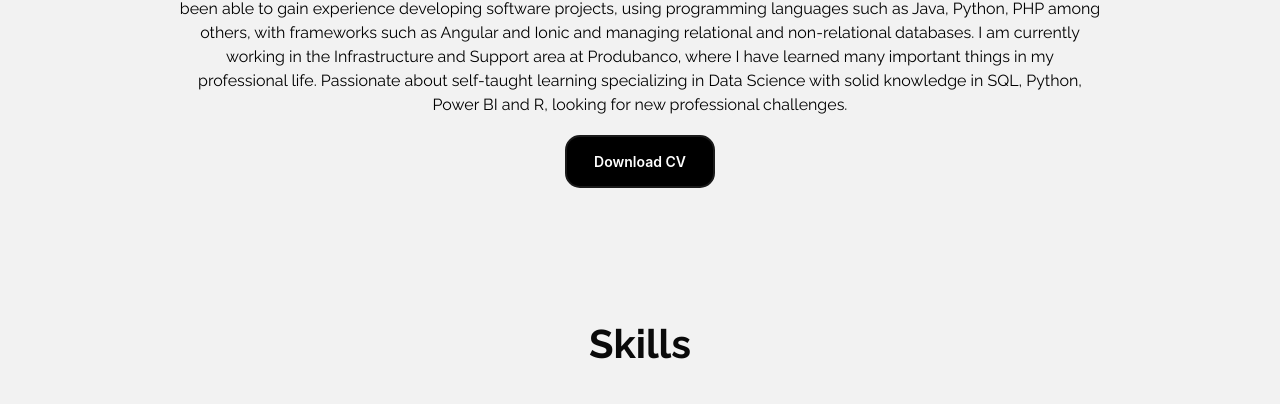
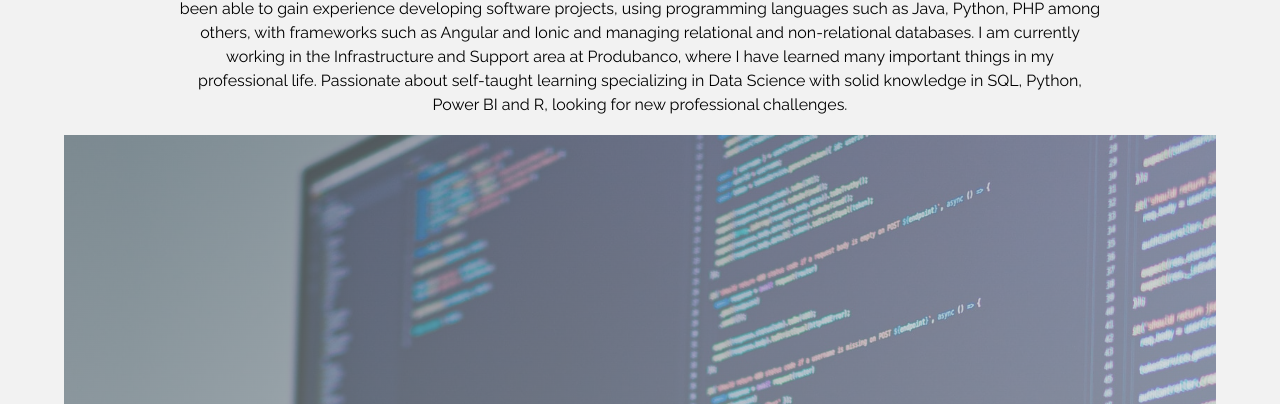
Before and after one commit to lufarapCode/portafolio, a plain HTML site: page index.html in a window 1280 px wide. Shown: the part 1197-1601 px from the top of the page. Drawn offline with nearby package versions, Linux system fonts and the light colour scheme; a script that the page names is missing.

Commit message:
agregando portada

```diff
--- a/index.html
+++ b/index.html
@@ -65,6 +65,7 @@
 
             <!-- <a class="presentation__cta" href="#">Contactame Ahora</a> -->
             <br>
+            <img src="./img/portada2.PNG" alt="">
             <a href="./Curriculum.pdf" download="Curriculum"><button class="button-27" role="button">Download CV</button></a>
 
         </section>
```
Also changed, not shown: img/portada2.PNG (added), 1 other file.
